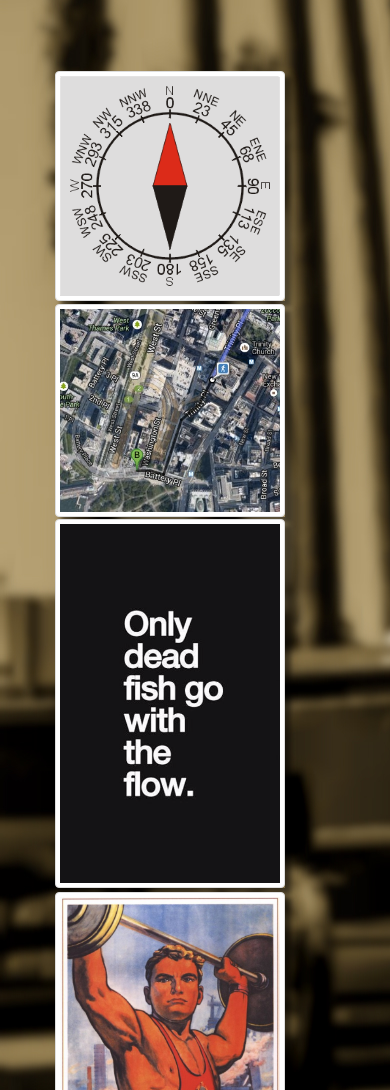
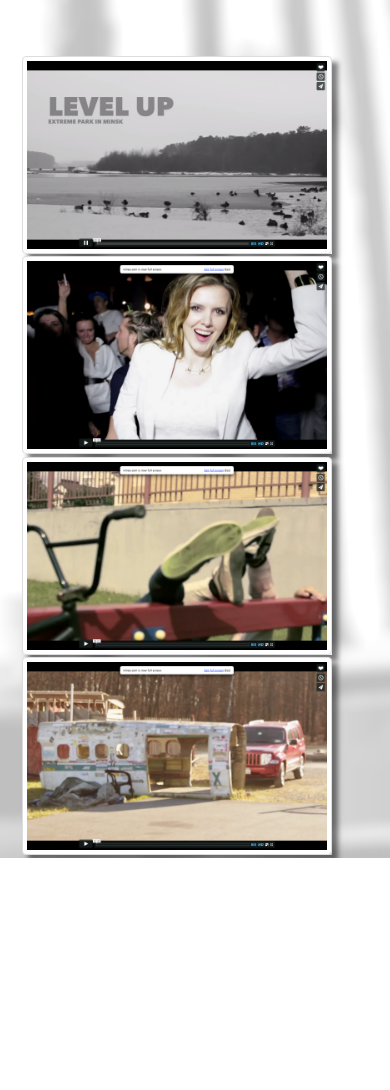
Before and after one commit to dmitryjum/yago_site, a plain HTML site: page index.html in a window 390 px wide. Shown: the part 266-1356 px from the top of the page. After the commit the page ends 1124 px from the top, so only its background shows below. Drawn offline with nearby package versions, Linux system fonts and the light colour scheme.

Commit message:
changed background, added real videos, adjusted for phone and computer with real videos

```diff
--- a/css/style.css
+++ b/css/style.css
@@ -1,5 +1,5 @@
 body {
-  background-image: url(../img/background_updated.jpg);
+  background-image: url(../img/background3.jpg);
   background-size: cover;
   background-repeat: repeat-y;
   width: 100%;
@@ -12,7 +12,7 @@ body {
 }
 
 .item {
-  width: 230px;
+  width: 450px;
   margin-bottom: 3px;
   cursor: pointer;
   box-shadow: 6px 6px 5px rgba(0, 0, 0, 0.5);;
@@ -20,7 +20,7 @@ body {
 
 .label {
   font-family: 'Indie Flower', cursive;
-  color: white;
+  color: rgb(53,53,53);
   font-size: 100px;
   text-shadow: 7px 7px 8px #111;
 }
@@ -79,7 +79,7 @@ body {
 }
 
 #about-header, .menu li a {
-  color: white;
+  color: rgb(53,53,53);
   font-family: 'Modern', serif;
 }
 
@@ -105,6 +105,18 @@ body {
   body {
     background-size: auto auto;
   }
+  .item {
+    width: 310px;
+  }
+
+  .right {
+    padding-left: 2%;
+    padding-top: 0px;
+  }
+
+  .left {
+    padding-right: 10px !important;
+  }
 
 }
 
--- a/js/data.json
+++ b/js/data.json
@@ -1,49 +1,25 @@
 [
   {
-    "name": "BatteryPl",
-    "file": "img/compass.gif",
+    "name": "screen1",
+    "file": "img/screen1.png",
     "video_link": "http://www.youtube.com/embed/VfsFV7VGBzI",
     "desctiption": "Predator's Teenage Son"
   },
   {
-    "name": "compass",
-    "file": "img/17BatteryPl 232-png.jpg",
+    "name": "screen2",
+    "file": "img/screen2.png",
     "video_link": "http://www.youtube.com/embed/yYJeItqxHok",
     "desctiption": "Predator's Teenage Son"
   },
   {
-    "name": "deadfishflow",
-    "file": "img/deadfishflow.png",
+    "name": "screen3",
+    "file": "img/screen3.png",
     "video_link": "http://www.youtube.com/embed/V3eXOkVpEAo",
     "desctiption": "Predator's Teenage Son"
   },
   {
-    "name": "new victories",
-    "file": "img/new victories.jpg",
-    "video_link": "http://www.youtube.com/embed/VfsFV7VGBzI",
-    "desctiption": "Predator's Teenage Son"
-  },
-  {
-    "name": "BatteryPl",
-    "file": "img/compass.gif",
-    "video_link": "http://www.youtube.com/embed/VfsFV7VGBzI",
-    "desctiption": "Predator's Teenage Son"
-  },
-  {
-    "name": "compass",
-    "file": "img/17BatteryPl 232-png.jpg",
-    "video_link": "http://www.youtube.com/embed/yYJeItqxHok",
-    "desctiption": "Predator's Teenage Son"
-  },
-  {
-    "name": "deadfishflow",
-    "file": "img/deadfishflow.png",
-    "video_link": "http://www.youtube.com/embed/V3eXOkVpEAo",
-    "desctiption": "Predator's Teenage Son"
-  },
-  {
-    "name": "new victories",
-    "file": "img/new victories.jpg",
+    "name": "screen4",
+    "file": "img/screen4.png",
     "video_link": "http://www.youtube.com/embed/VfsFV7VGBzI",
     "desctiption": "Predator's Teenage Son"
   }
--- a/js/directives.js
+++ b/js/directives.js
@@ -11,8 +11,8 @@ myApp.directive('masonry',function() {
         if (oldVal !== newVal) {
           var container = document.getElementById("container");
           var msnry = new Masonry( container, {
-            columnWidth: 230,
-            gutter: 3,
+            columnWidth: 450,
+            gutter: 10,
             itemSelector: '.item'
           });
           imagesLoaded(container, function() {
```
Also changed, not shown: img/background3.jpg (added), img/screen1.png (added), img/screen2.png (added), img/screen3.png (added), img/screen4.png (added).
